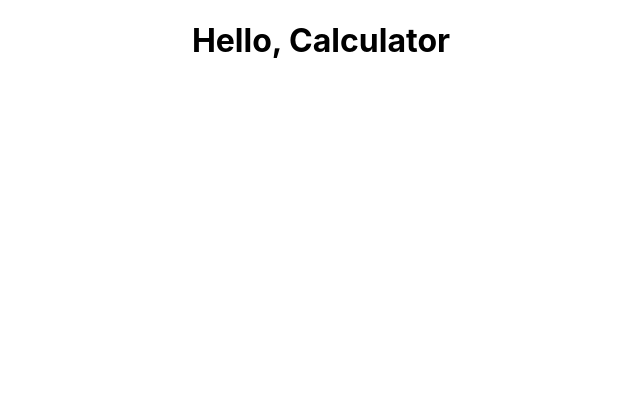
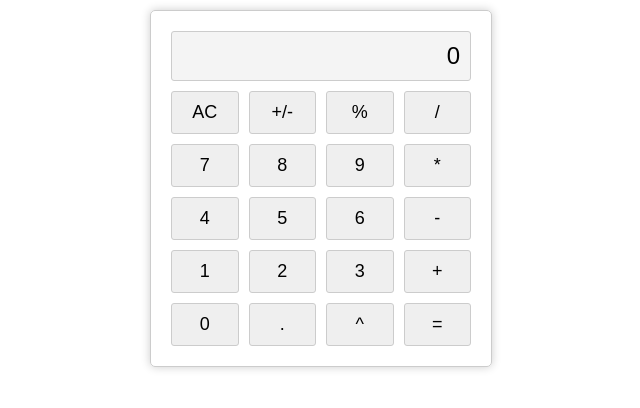
Before and after one commit to egichuhis/math-magicians, a React (Create React App) app: page / in a window 1280 px wide. Shown: the top 408 px of the page, without its empty margins (319-959 px from the left). Built offline with nearby package versions, Linux system fonts and the light colour scheme.

Commit message:
Add calculator input buttons

```diff
--- a/src/App.js
+++ b/src/App.js
@@ -1,5 +1,5 @@
 import './App.css';
-import Calculator from './components/Calculator';
+import Calculator from './components/calculator/Calculator';
 
 function App() {
   return (
--- a/src/components/Calculator.js
+++ /dev/null
@@ -1,9 +0,0 @@
-import React from 'react';
-
-const Calculator = () => (
-  <div>
-    <h1>Hello, Calculator</h1>
-  </div>
-);
-
-export default Calculator;
--- /dev/null
+++ b/src/components/calculator/Calculator.css
@@ -0,0 +1,36 @@
+body {
+  font-family: Arial, sans-serif;
+}
+
+.calculator {
+  width: 300px;
+  margin: 10px auto;
+  padding: 20px;
+  border: 1px solid #ccc;
+  border-radius: 5px;
+  box-shadow: 0 0 10px rgba(0, 0, 0, 0.2);
+}
+
+.output {
+  font-size: 24px;
+  text-align: right;
+  margin-bottom: 10px;
+  padding: 10px;
+  background-color: #f4f4f4;
+  border: 1px solid #ccc;
+  border-radius: 3px;
+}
+
+.buttons {
+  display: grid;
+  grid-template-columns: repeat(4, 1fr);
+  gap: 10px;
+}
+
+button {
+  font-size: 18px;
+  padding: 10px;
+  border: 1px solid #ccc;
+  border-radius: 3px;
+  cursor: pointer;
+}
--- /dev/null
+++ b/src/components/calculator/Calculator.jsx
@@ -0,0 +1,15 @@
+import React from 'react';
+import './Calculator.css';
+import CalculatorOutput from './CalculatorOutput';
+import CalculatorInputs from './CalculatorInputs';
+
+const Calculator = () => (
+  <div>
+    <div className="calculator">
+      <CalculatorOutput />
+      <CalculatorInputs />
+    </div>
+  </div>
+);
+
+export default Calculator;
--- /dev/null
+++ b/src/components/calculator/CalculatorInputs.jsx
@@ -0,0 +1,68 @@
+import React from 'react';
+
+const CalculatorInputs = () => (
+  <div className="buttons">
+    <button type="button">
+      AC
+    </button>
+    <button type="button">
+      +/-
+    </button>
+    <button type="button">
+      %
+    </button>
+    <button type="button">
+      /
+    </button>
+    <button type="button">
+      7
+    </button>
+    <button type="button">
+      8
+    </button>
+    <button type="button">
+      9
+    </button>
+    <button type="button">
+      *
+    </button>
+    <button type="button">
+      4
+    </button>
+    <button type="button">
+      5
+    </button>
+    <button type="button">
+      6
+    </button>
+    <button type="button">
+      -
+    </button>
+    <button type="button">
+      1
+    </button>
+    <button type="button">
+      2
+    </button>
+    <button type="button">
+      3
+    </button>
+    <button type="button">
+      +
+    </button>
+    <button type="button">
+      0
+    </button>
+    <button type="button">
+      .
+    </button>
+    <button type="button">
+      ^
+    </button>
+    <button type="button">
+      =
+    </button>
+  </div>
+);
+
+export default CalculatorInputs;
--- /dev/null
+++ b/src/components/calculator/CalculatorOutput.jsx
@@ -0,0 +1,7 @@
+import React from 'react';
+
+const CalculatorOutput = () => (
+  <div className="output" id="output">0</div>
+);
+
+export default CalculatorOutput;
```
